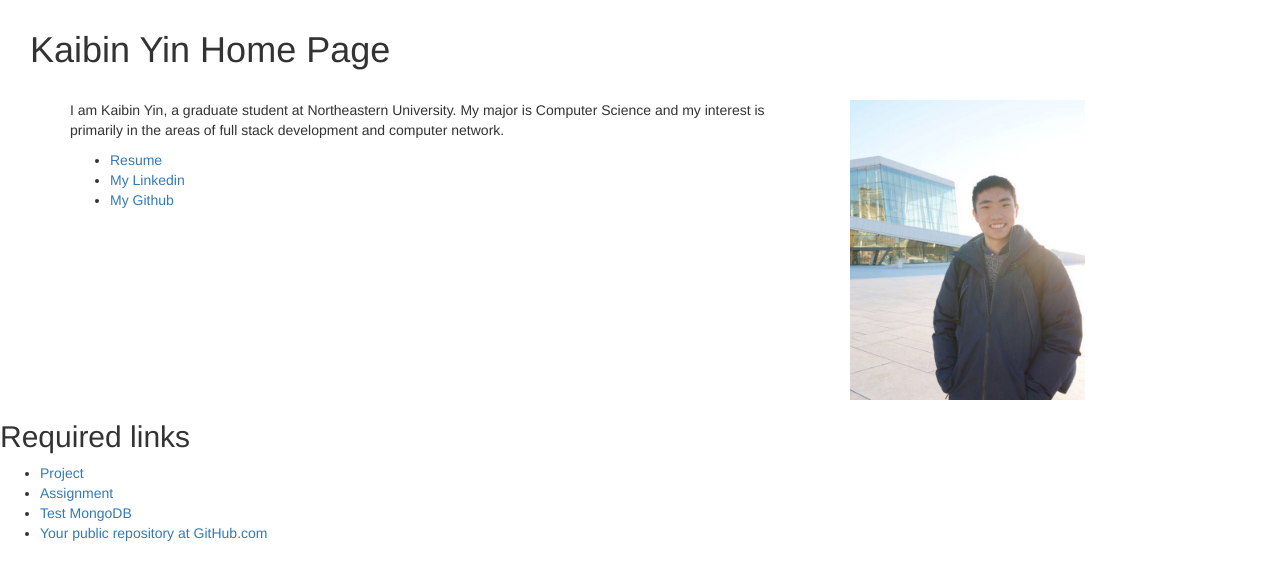
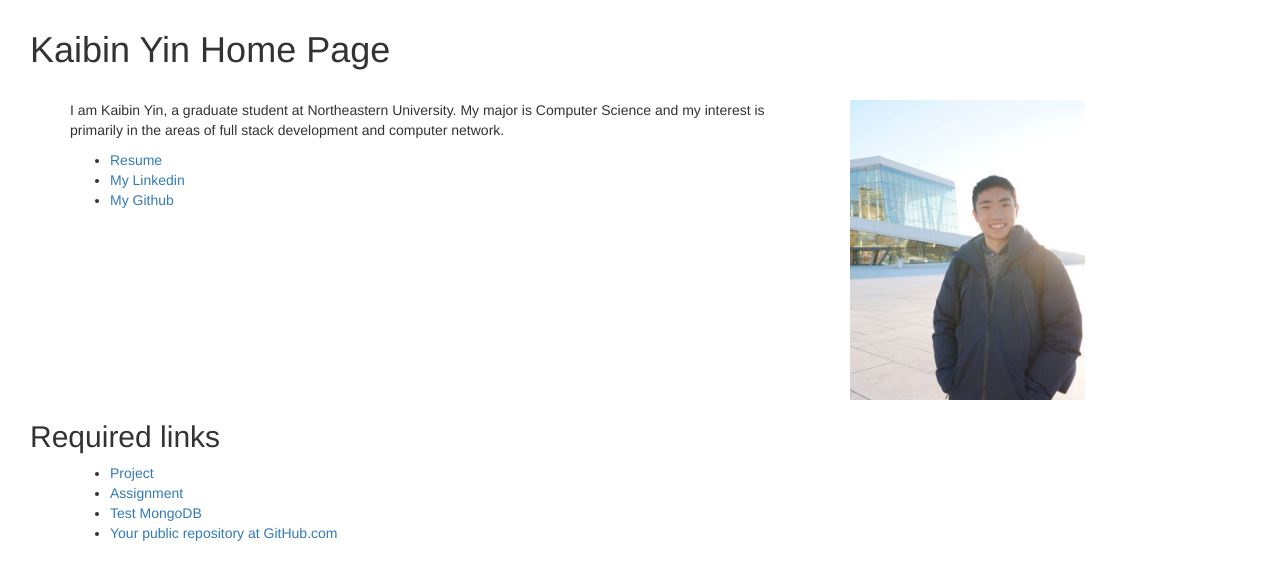
Before and after one commit to Ben-Yin/Kaibin-Yin-Webdev, a website: page public/index.html in a window 1280 px wide. Drawn offline with Linux system fonts and the light colour scheme.

Commit message:
update margin
update

```diff
--- a/public/index.html
+++ b/public/index.html
@@ -26,9 +26,10 @@
         </div>
     </div>
     </div>
-    <h2>Required links</h2>
+    <h2 style="margin-left: 30px">Required links</h2>
+    <div class="container">
         <div class="row">
-    <div class="col-md-3">
+        <div class="col-md-12">
         <ul>
             <li>
                 <a href="project/index.html">Project</a>
@@ -45,5 +46,6 @@
         </ul>
         </div>
         </div>
+    </div>
 </body>
 </html>
```
Lines whose indentation alone changed are shown as unchanged.
